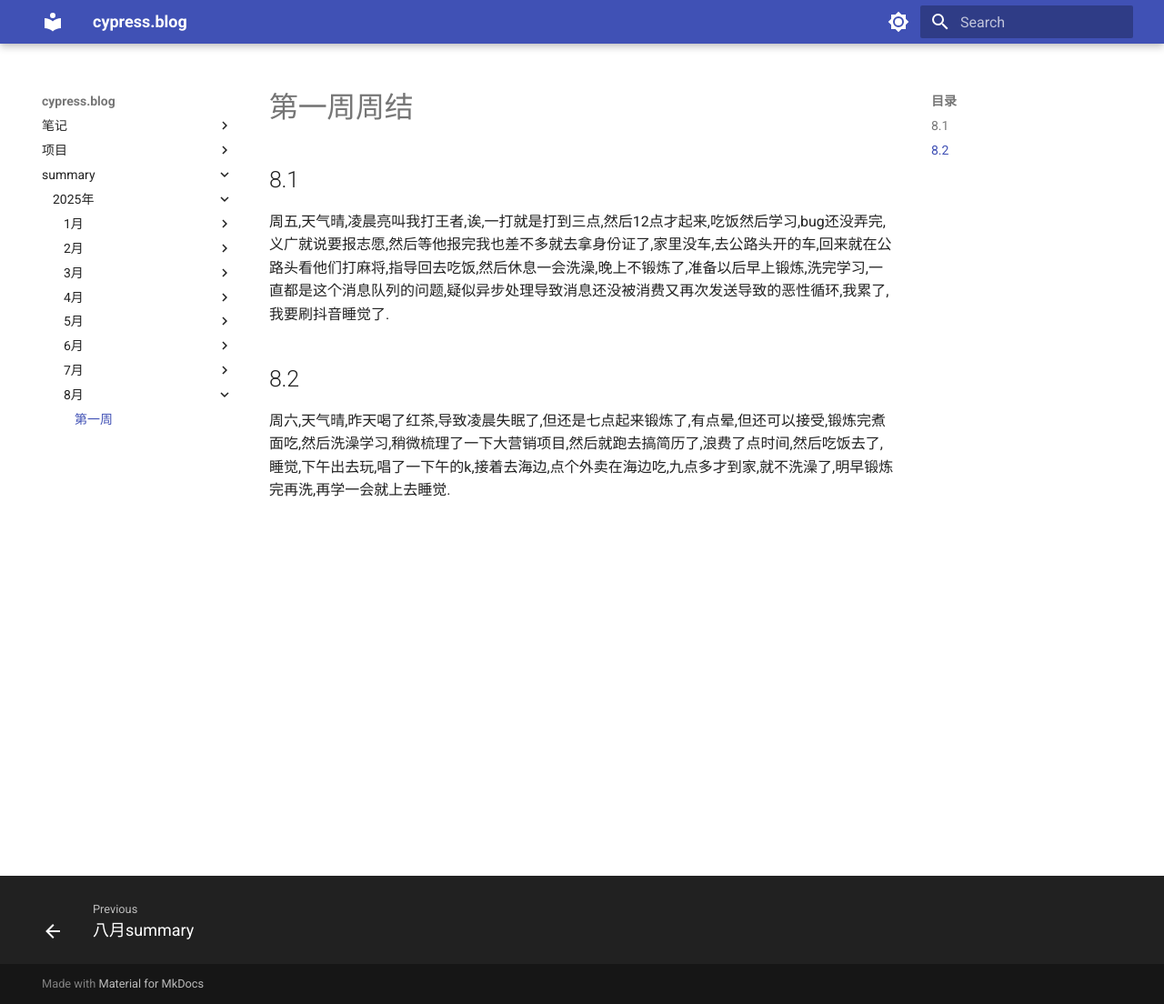
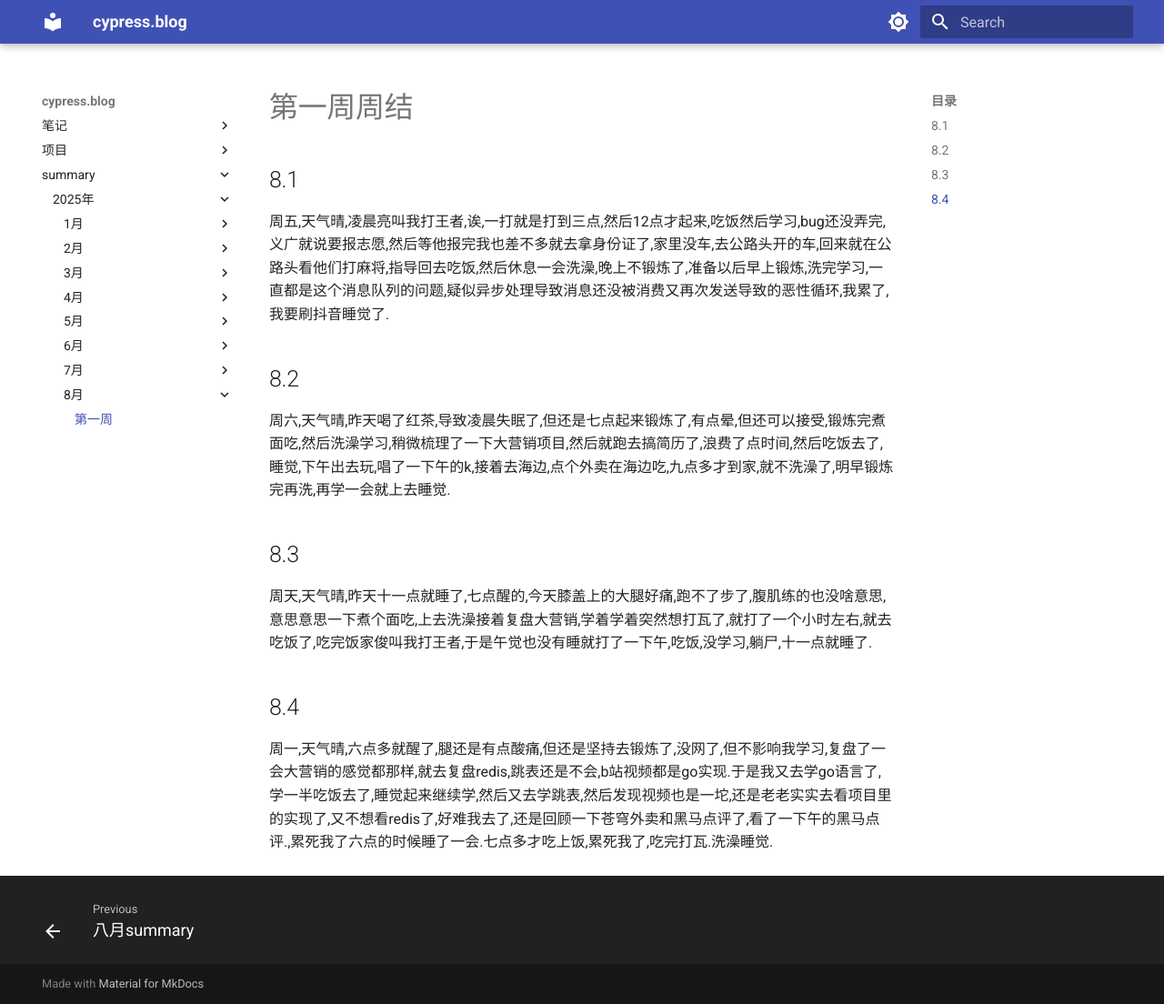
Before and after one commit to cyprer/blog0, an MkDocs documentation site: the page built from docs/summary/25year/8month/1week.md, in a window 1280 px wide and 1104 px high. Shown: the whole window at 91% size. Built offline with MkDocs 1.6.1 and Material for MkDocs 9.7.7, drawn with Linux system fonts in a browser that asks for light colours.

Commit message:
docs: 更新25年8月第1周的个人总结内容
添加8月3日和8月4日的日记内容，记录学习、锻炼和日常活动情况

```diff
--- a/docs/summary/25year/8month/1week.md
+++ b/docs/summary/25year/8month/1week.md
@@ -4,3 +4,7 @@
   周五,天气晴,凌晨亮叫我打王者,诶,一打就是打到三点,然后12点才起来,吃饭然后学习,bug还没弄完,义广就说要报志愿,然后等他报完我也差不多就去拿身份证了,家里没车,去公路头开的车,回来就在公路头看他们打麻将,指导回去吃饭,然后休息一会洗澡,晚上不锻炼了,准备以后早上锻炼,洗完学习,一直都是这个消息队列的问题,疑似异步处理导致消息还没被消费又再次发送导致的恶性循环,我累了,我要刷抖音睡觉了.
 ## 8.2
   周六,天气晴,昨天喝了红茶,导致凌晨失眠了,但还是七点起来锻炼了,有点晕,但还可以接受,锻炼完煮面吃,然后洗澡学习,稍微梳理了一下大营销项目,然后就跑去搞简历了,浪费了点时间,然后吃饭去了,睡觉,下午出去玩,唱了一下午的k,接着去海边,点个外卖在海边吃,九点多才到家,就不洗澡了,明早锻炼完再洗,再学一会就上去睡觉.
+## 8.3
+  周天,天气晴,昨天十一点就睡了,七点醒的,今天膝盖上的大腿好痛,跑不了步了,腹肌练的也没啥意思,意思意思一下煮个面吃,上去洗澡接着复盘大营销,学着学着突然想打瓦了,就打了一个小时左右,就去吃饭了,吃完饭家俊叫我打王者,于是午觉也没有睡就打了一下午,吃饭,没学习,躺尸,十一点就睡了.
+## 8.4
+  周一,天气晴,六点多就醒了,腿还是有点酸痛,但还是坚持去锻炼了,没网了,但不影响我学习,复盘了一会大营销的感觉都那样,就去复盘redis,跳表还是不会,b站视频都是go实现.于是我又去学go语言了,学一半吃饭去了,睡觉起来继续学,然后又去学跳表,然后发现视频也是一坨,还是老老实实去看项目里的实现了,又不想看redis了,好难我去了,还是回顾一下苍穹外卖和黑马点评了,看了一下午的黑马点评.,累死我了六点的时候睡了一会.七点多才吃上饭,累死我了,吃完打瓦.洗澡睡觉.
```
